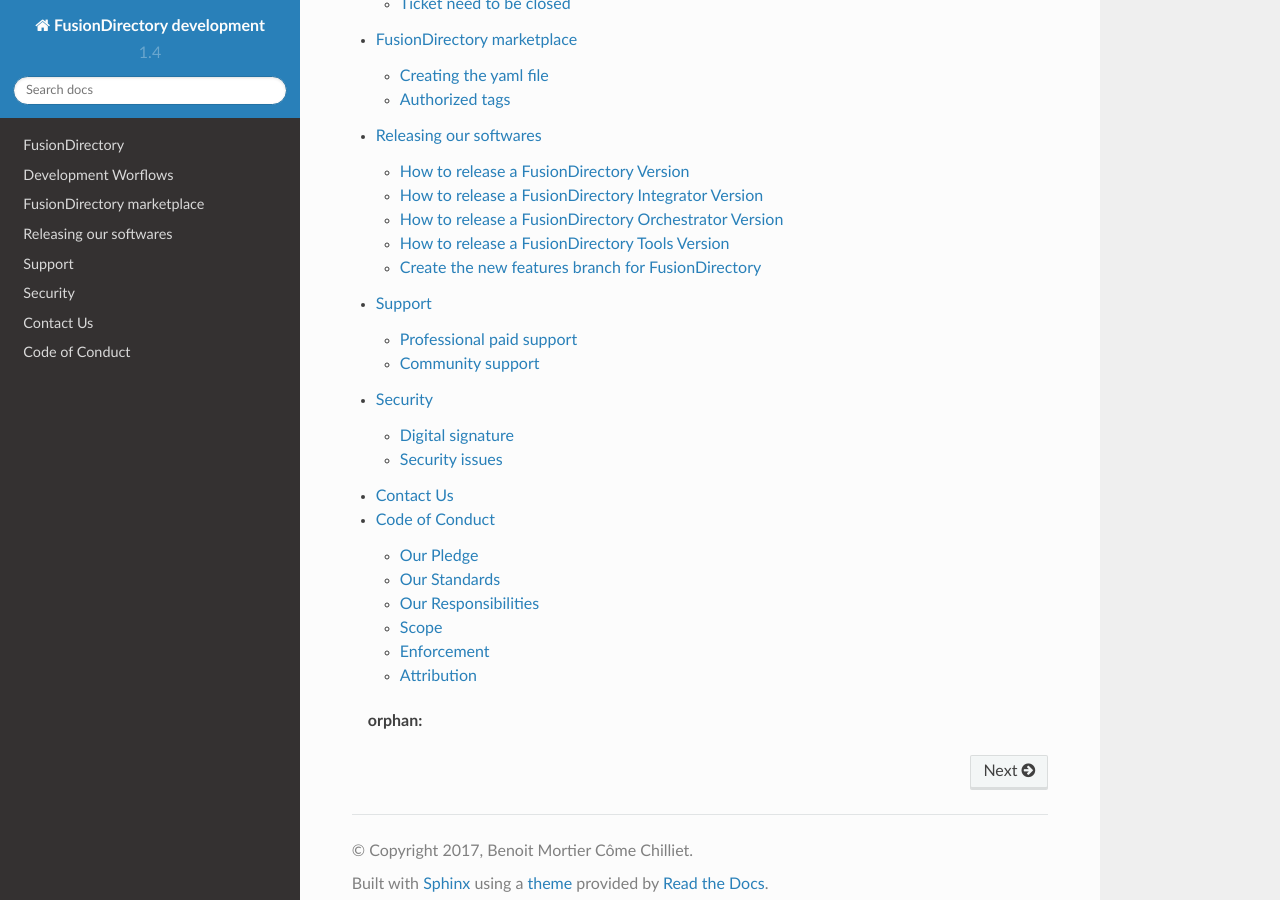
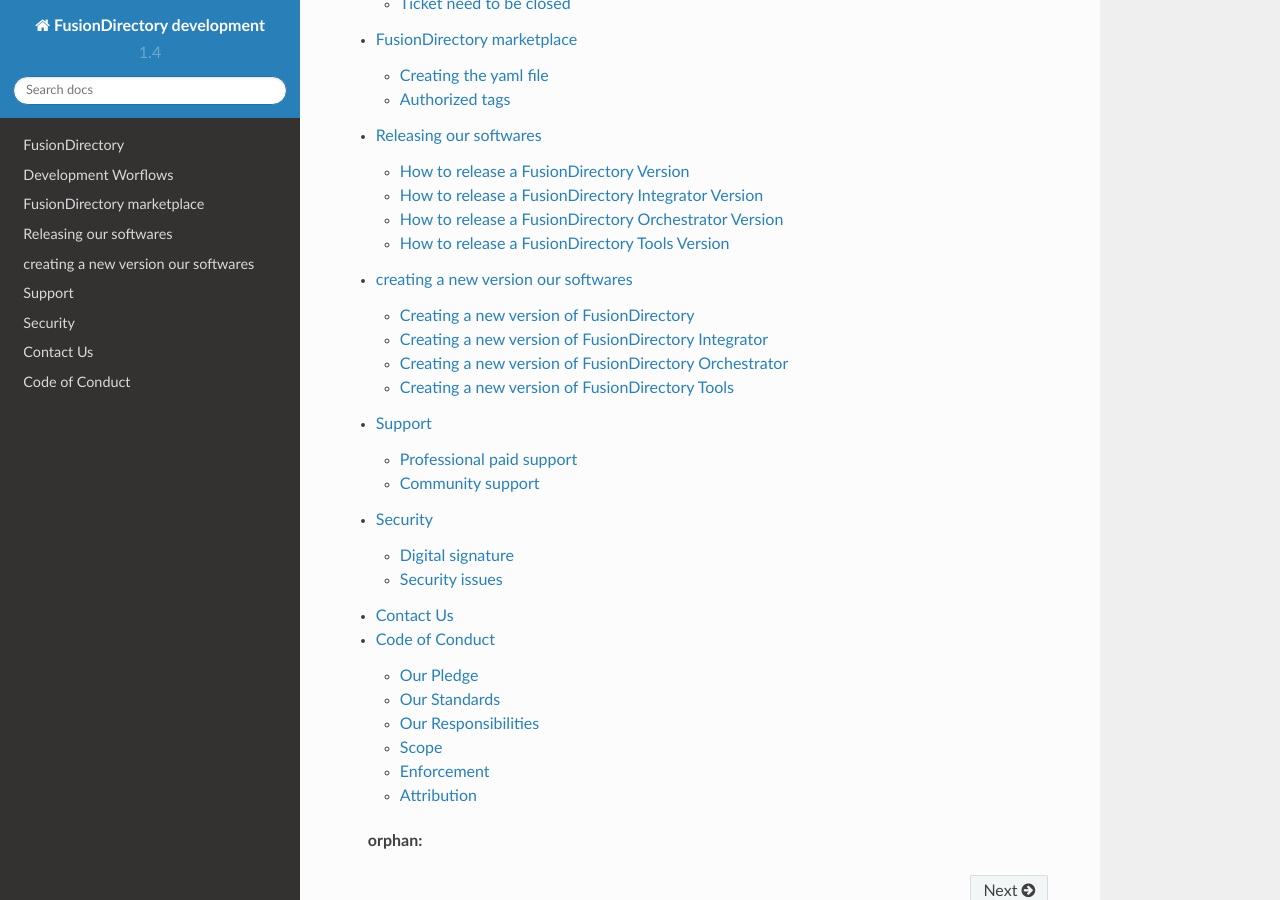
Before and after one commit to fusiondirectory/fusiondirectory-dev-manual, a Sphinx documentation site: the page built from source/index.rst, in a window 1280 px wide and 900 px high, scrolled down 1048 px. Built offline with Sphinx 7.4.7 and the Read the Docs theme 2.0.0, drawn with Linux system fonts in a browser that asks for light colours; some of the changed lines change nothing that is shown.

Commit message:
:sparkles: feat(new-version) rewrote the new branch feature page
Signed-off-by: Benoit Mortier <benoit.mortier@fusiondirectory.org>

```diff
--- a/source/index.rst
+++ b/source/index.rst
@@ -20,6 +20,7 @@
    development/index.rst
    marketplace/index.rst
    releasing/index.rst
+   new-version/index.rst
    support/index.rst
    security/index.rst
    contact/contact.rst
--- /dev/null
+++ b/source/new-version/index.rst
@@ -0,0 +1,12 @@
+creating a new version our softwares
+====================================
+
+How to create a new version of our various softwares
+
+.. toctree::
+   :maxdepth: 2
+
+   new-fusiondirectory.rst
+   new-fusiondirectory-integrator.rst
+   new-fusiondirectory-orchestrator.rst
+   new-fusiondirectory-tools.rst
--- /dev/null
+++ b/source/new-version/new-fusiondirectory-integrator.rst
@@ -0,0 +1,26 @@
+Creating a new version of FusionDirectory Integrator
+====================================================
+
+-  Create the new milestone
+-  Create the new branchs from master
+
+Create the new milestone
+^^^^^^^^^^^^^^^^^^^^^^^^
+
+-  got to FusionDirectory `milestones`_ and create the new milestone, version is the version number
+
+   -  FusionDirectory Integrator version
+   -  Start date, date of the milestone creation
+   -  Stop date is start date + 3 month
+
+Create a new fixes branch from master
+^^^^^^^^^^^^^^^^^^^^^^^^^^^^^^^^^^^^^
+
+We need to create a branch
+
+The branch should be named with the version of the release followed by **-fixes**.
+
+ex: **1.3** is released the feature branch is **1.3-fixes**
+
+
+.. _milestones :  https://gitlab.fusiondirectory.org/groups/fusiondirectory/-/milestones
--- /dev/null
+++ b/source/new-version/new-fusiondirectory-orchestrator.rst
@@ -0,0 +1,26 @@
+Creating a new version of FusionDirectory Orchestrator
+======================================================
+
+-  Create the new milestone
+-  Create the new branchs from master
+
+Create the new milestone
+^^^^^^^^^^^^^^^^^^^^^^^^
+
+-  got to FusionDirectory `milestones`_ and create the new milestone, version is the version number
+
+   -  FusionDirectory Orchestrator version
+   -  Start date, date of the milestone creation
+   -  Stop date is start date + 3 month
+
+Create a new fixes branch from master
+^^^^^^^^^^^^^^^^^^^^^^^^^^^^^^^^^^^^^
+
+We need to create a branch
+
+The branch should be named with the version of the release followed by **-fixes**.
+
+ex: **1.3** is released the feature branch is **1.3-fixes**
+
+
+.. _milestones :  https://gitlab.fusiondirectory.org/groups/fusiondirectory/-/milestones
--- /dev/null
+++ b/source/new-version/new-fusiondirectory-tools.rst
@@ -0,0 +1,26 @@
+Creating a new version of FusionDirectory Tools
+===============================================
+
+-  Create the new milestone
+-  Create the new branchs from master
+
+Create the new milestone
+^^^^^^^^^^^^^^^^^^^^^^^^
+
+-  got to FusionDirectory `milestones`_ and create the new milestone, version is the version number
+
+   -  FusionDirectory Orchestrator version
+   -  Start date, date of the milestone creation
+   -  Stop date is start date + 3 month
+
+Create a new fixes branch from master
+^^^^^^^^^^^^^^^^^^^^^^^^^^^^^^^^^^^^^
+
+We need to create a branch
+
+The branch should be named with the version of the release followed by **-fixes**.
+
+ex: **1.3** is released the feature branch is **1.3-fixes**
+
+
+.. _milestones :  https://gitlab.fusiondirectory.org/groups/fusiondirectory/-/milestones
--- /dev/null
+++ b/source/new-version/new-fusiondirectory.rst
@@ -0,0 +1,39 @@
+Creating a new version of FusionDirectory
+=========================================
+
+-  Create the new milestone
+-  Create the new branchs from master
+-  Update include/variables_common.inc
+
+Create the new milestone
+^^^^^^^^^^^^^^^^^^^^^^^^
+
+-  got to FusionDirectory `milestones`_ and create the new milestone
+
+   -  FusionDirectory version
+   -  Start date, date of the milestone creation
+   -  Stop date is start date + 3 month
+
+Create a new fixes branch from master
+^^^^^^^^^^^^^^^^^^^^^^^^^^^^^^^^^^^^^
+
+We need to create a branch for fusiondirectory and fusiondirectory-plugins
+
+The branch should be named with the version of the release followed by **-fixes**.
+
+ex: **1.3** is released the feature branch is **1.3-fixes**
+
+Increment FusionDirectory version
+^^^^^^^^^^^^^^^^^^^^^^^^^^^^^^^^^
+
+Only if you create a new feature branch for FusionDirectory
+
+open include/variables_common.inc
+
+Change the version number in :
+
+.. code:: php
+
+   define ("FD_VERSION", "1.3-fixes");
+
+.. _milestones :  https://gitlab.fusiondirectory.org/groups/fusiondirectory/-/milestones
--- a/source/releasing/index.rst
+++ b/source/releasing/index.rst
@@ -10,4 +10,3 @@
    fusiondirectory-integrator.rst
    fusiondirectory-orchestrator.rst
    fusiondirectory-tools.rst
-   new-feature-branch.rst
--- a/source/releasing/new-feature-branch.rst
+++ /dev/null
@@ -1,71 +0,0 @@
-Create the new features branch for FusionDirectory
-~~~~~~~~~~~~~~~~~~~~~~~~~~~~~~~~~~~~~~~~~~~~~~~~~~
-
--  Create the new milestone
--  Create the new features branch from master
--  Remove branch that we just merged
--  Merge Changelog.md, AUTHORS.md, UPGRADE.md into fusiondirectory developement
-   version
--  Merge Changelog.md into fusiondirectory-plugins -dev version
--  Update include/variables_common.inc, only if you create a new feature branch for FusionDirectory
-
-Create the new milestone
-^^^^^^^^^^^^^^^^^^^^^^^^
-
--  got to FusionDirectory `milestones`_ and create the new milestone
-
--  For FusionDirectory
-
-   -  FusionDirectory 1.3.x
-   -  Start date, date of the milestone creation
-   -  Stop date is start date + 3 month
-
-Create a new fixes branch from master
-^^^^^^^^^^^^^^^^^^^^^^^^^^^^^^^^^^^^^
-
-The branch should be named with the version of the release followed by **-fixes**.
-
-ex: **1.3** is released the feature branch is **1.3-fixes**
-
-Remove the branch we just merged
-^^^^^^^^^^^^^^^^^^^^^^^^^^^^^^^^
-
-Merge Changelog.md, Authors.md, UPGRADE.md into into the developement branch
-^^^^^^^^^^^^^^^^^^^^^^^^^^^^^^^^^^^^^^^^^^^^^^^^^^^^^^^^^^^^^^^^^^^^^^^^^^^^
-
-This operation have inside a ticket with the label ~release and with a
-**MR**
-
-Changelog.md, AUTHORS.md, UPGRADE.md have to be merged into the developement branch
-after a release to ensure that the merge from the -dev to master will be easy.
-
-* Create a new merge request from the developement branch
-
-* Push into the developpement branch the needed files
-
-.. code:: bash
-
-   git checkout 1.2.1-fixes -- AUTHORS.md
-
-.. code:: bash
-
-   git checkout 1.2.1-fixes -- Changelog.md
-
-.. code:: bash
-
-   git checkout 1.2.1-fixes -- UPGRADE.md
-
-Increment FusionDirectory version
-^^^^^^^^^^^^^^^^^^^^^^^^^^^^^^^^^
-
-Only if you create a new feature branch for FusionDirectory
-
-open include/variables_common.inc
-
-Change the version number in :
-
-.. code:: php
-
-   define ("FD_VERSION", "1.2-fixes");
-
-.. _milestones :  https://gitlab.fusiondirectory.org/groups/fusiondirectory/-/milestones
```
